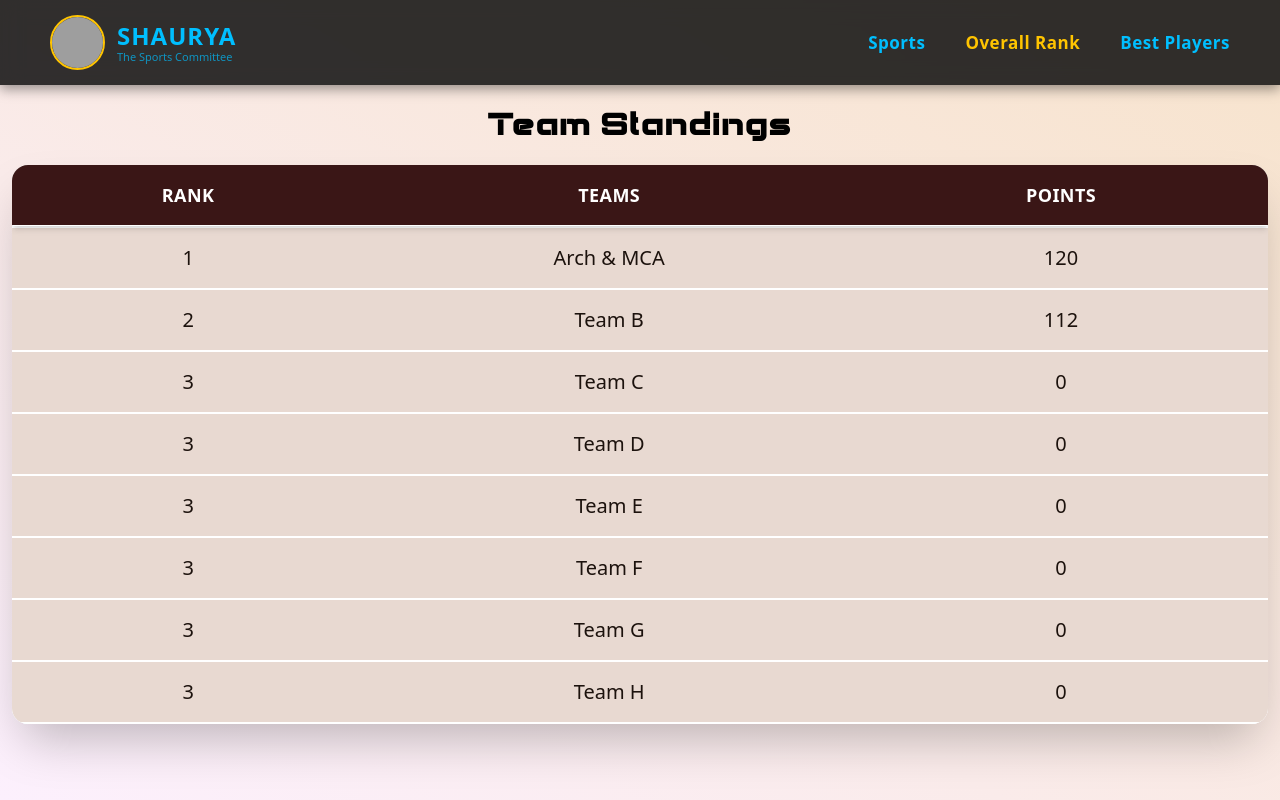
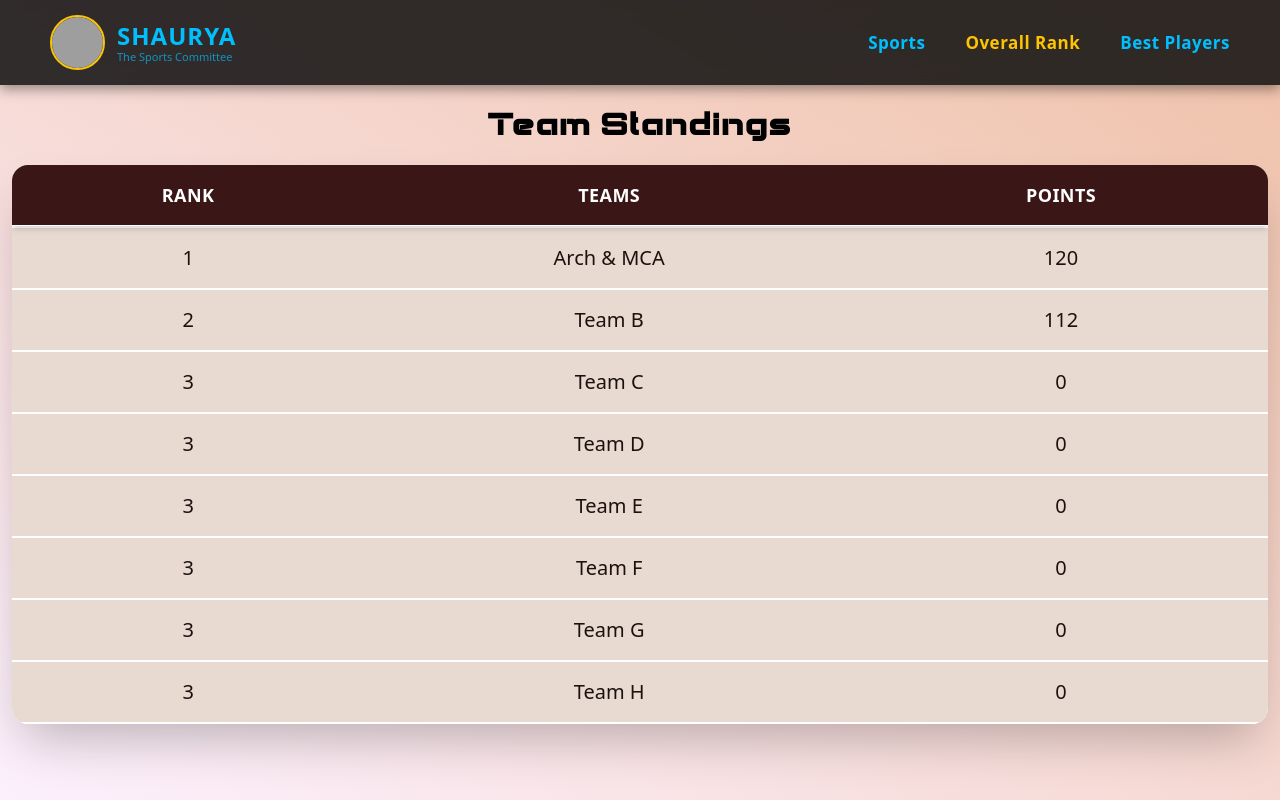
Before and after one commit to ankitsingh4304/Global-Championship, a React (Vite) app: page /rank in a window 1280 px wide. Built offline with nearby package versions, Linux system fonts and the light colour scheme; grey boxes are pictures that could not be loaded.

Commit message:
handled blur

```diff
--- a/src/index.css
+++ b/src/index.css
@@ -1,17 +1,16 @@
 @import "tailwindcss";
 
 @theme {
-
   --animate-scalePulse: scalePulse 2s ease-in-out infinite;
   @keyframes scalePulse {
-    0%, 100% {
+    0%,
+    100% {
       transform: scale(1);
     }
     50% {
       transform: scale(1.025); /* slightly bigger */
     }
   }
-
 
   --animate-popOpen: popOpen 0.4s cubic-bezier(0.25, 0.8, 0.25, 1) forwards;
   @keyframes popOpen {
@@ -24,6 +23,8 @@
       opacity: 1;
     }
   }
+
+  --blur-2xs: 2.5px;
 }
 
 @font-face {
@@ -35,7 +36,6 @@
   font-family: crossFly;
   src: url("/assets/fonts/crossFly.otf");
 }
-
 
 @font-face {
   font-family: fastLines;
--- a/src/pages/bestplayer/players.tsx
+++ b/src/pages/bestplayer/players.tsx
@@ -23,7 +23,7 @@ export default function BestPlayers() {
       {
         game.image && (
           <div
-            className="absolute inset-0 bg-cover bg-center z-0 blur-sm opacity-90"
+            className="absolute inset-0 bg-cover bg-center z-0 blur-2xs opacity-90"
             style={{backgroundImage:`url(${game.image})`}}
           ></div>
         )
--- a/src/pages/rank/rank.tsx
+++ b/src/pages/rank/rank.tsx
@@ -24,7 +24,7 @@ export default function OverallRank() {
   }
 
   return (
-    <div className="relative min-h-screen bg-gradient-to-tr from-[#fcf0fd] to-[#f7e3cc] adjust-top p-3 mx-auto">
+    <div className="relative min-h-screen bg-gradient-to-tr from-[#fcf0fd] to-[#efc1a8] adjust-top p-3 mx-auto">
       <div className="stats">
         <h2 className="text-3xl font-bold mb-6 text-center font-[Brave81] text-black mt-5 tracking-widest">
           Team Standings
```
